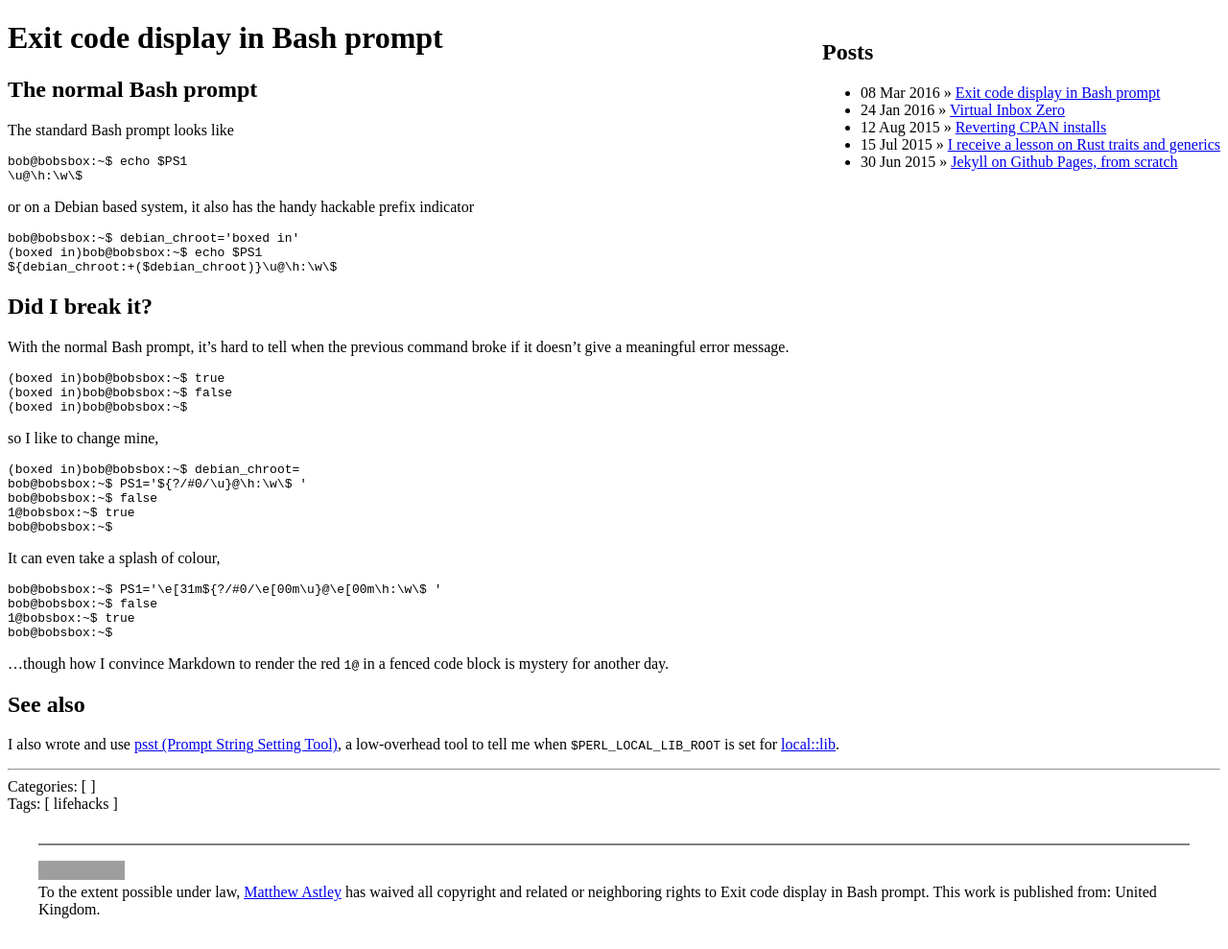
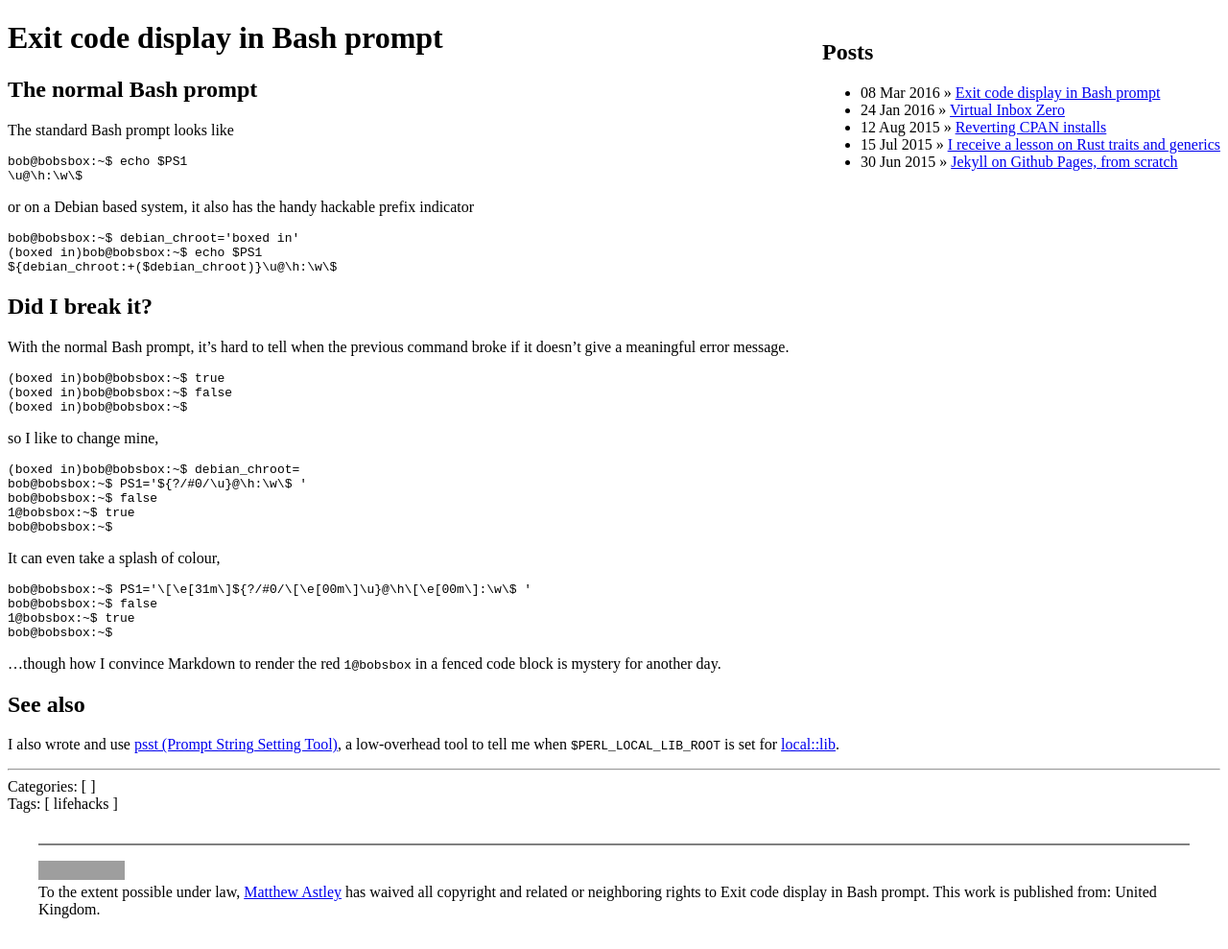
Before and after one commit to mcast/mcast.github.io, a Jekyll site: the page built from _posts/2016-03-08-exit-code-in-bash-prompt.md, in a window 1280 px wide. Shown: the whole page at 96% size. Built offline with Jekyll 4.4.1, drawn with Linux system fonts in a browser that asks for light colours; grey boxes are pictures that could not be loaded.

Commit message:
fix colour string

````diff
--- a/_posts/2016-03-08-exit-code-in-bash-prompt.md
+++ b/_posts/2016-03-08-exit-code-in-bash-prompt.md
@@ -45,12 +45,12 @@ bob@bobsbox:~$
 It can even take a splash of colour,
 
 ```bash
-bob@bobsbox:~$ PS1='\e[31m${?/#0/\e[00m\u}@\e[00m\h:\w\$ '
+bob@bobsbox:~$ PS1='\[\e[31m\]${?/#0/\[\e[00m\]\u}@\h\[\e[00m\]:\w\$ '
 bob@bobsbox:~$ false
 1@bobsbox:~$ true
 bob@bobsbox:~$
 ```
-...though how I convince Markdown to render the red `1@` in a fenced code block is mystery for another day.
+...though how I convince Markdown to render the red `1@bobsbox` in a fenced code block is mystery for another day.
 
 ## See also
 
````
Also changed, not shown: other parts of _posts/2016-03-08-exit-code-in-bash-prompt.md (+1 -1 lines).
